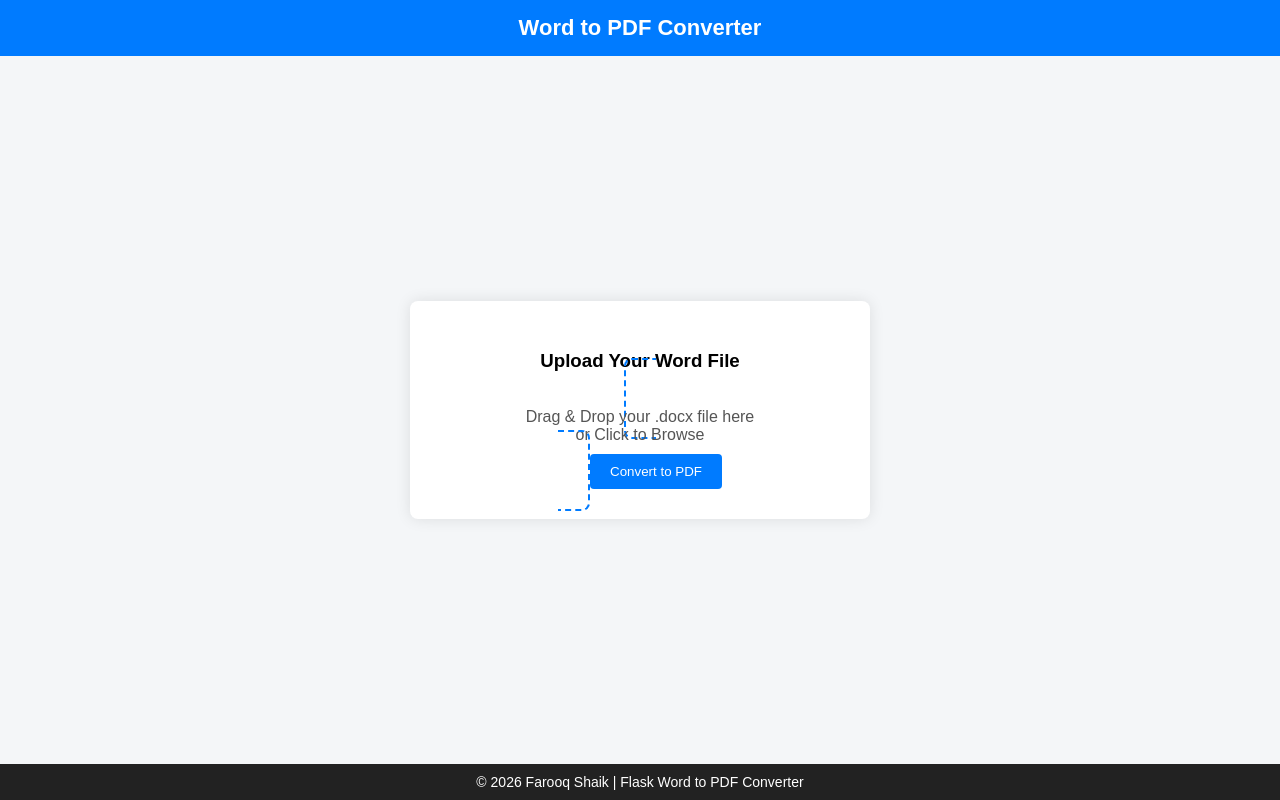
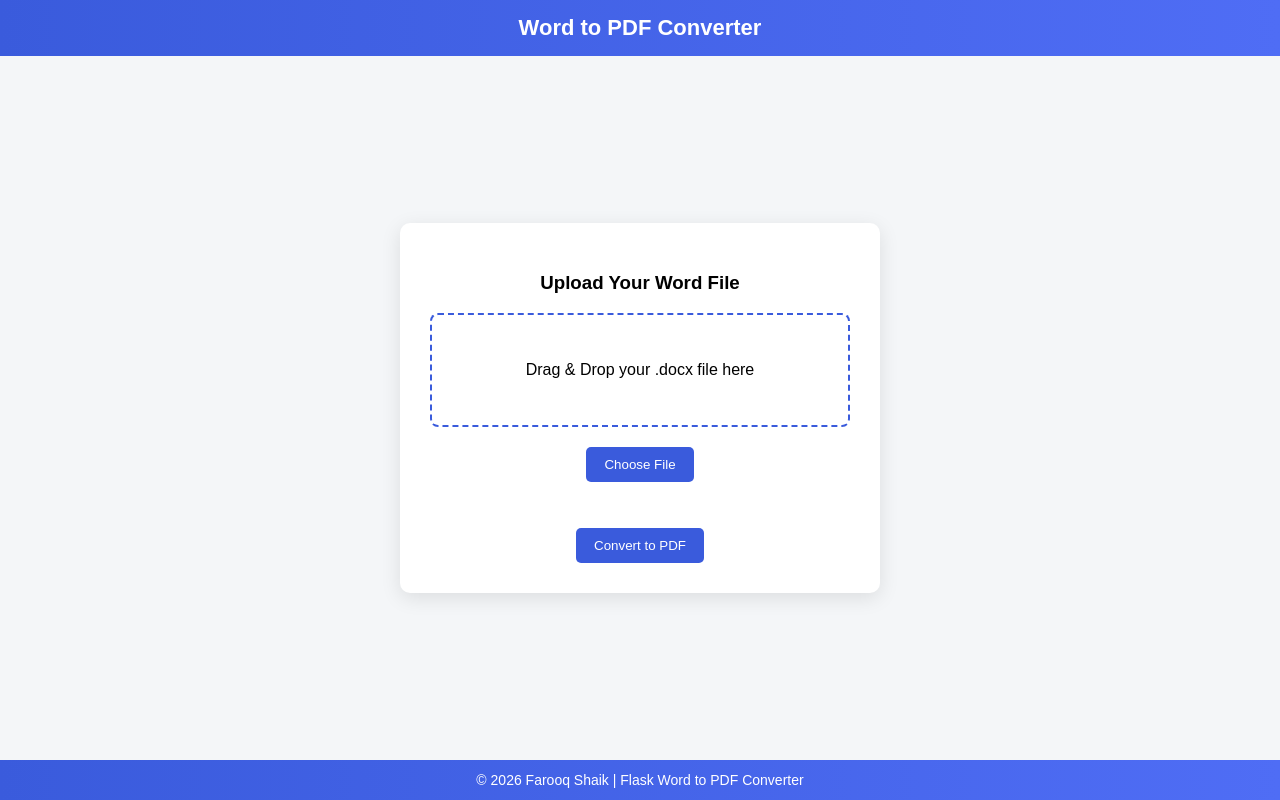
Before and after one commit to funfarooq/word-to-pdf, a Flask app: page / in a window 1280 px wide. Run offline with Flask 3, Linux system fonts and the light colour scheme.

Commit message:
Update index.html

```diff
--- a/templates/index.html
+++ b/templates/index.html
@@ -6,8 +6,8 @@
 
 <style>
 body {
+    margin: 0;
     font-family: Arial, sans-serif;
-            margin: 0;
     background: #f4f6f8;
     display: flex;
     flex-direction: column;
@@ -16,15 +16,15 @@
 
 /* Header */
 header {
-            background: #007bff;
+    background: linear-gradient(90deg, #3a5bdc, #4f6df5);
     color: white;
-            padding: 15px 0;
     text-align: center;
+    padding: 15px;
     font-size: 22px;
     font-weight: bold;
 }
 
-        /* Main container */
+/* Container */
 .container {
     flex: 1;
     display: flex;
@@ -33,61 +33,65 @@
 }
 
 .box {
-            background: #ffffff;
+    background: white;
     padding: 30px;
-            border-radius: 8px;
-            box-shadow: 0 0 15px rgba(0,0,0,0.1);
-            width: 400px;
+    width: 420px;
+    border-radius: 10px;
+    box-shadow: 0 5px 20px rgba(0,0,0,0.1);
     text-align: center;
 }
 
 /* Drag Area */
 .drop-area {
-            border: 2px dashed #007bff;
+    border: 2px dashed #3a5bdc;
     border-radius: 8px;
     padding: 30px;
-            cursor: pointer;
-            margin-bottom: 15px;
+    margin-bottom: 20px;
     transition: 0.3s;
 }
 
-        .drop-area:hover {
-            background: #e9f2ff;
+.drop-area.dragover {
+    background-color: #e8edff;
 }
 
-        .drop-area p {
-            margin: 0;
-            color: #555;
+/* Buttons */
+.btn {
+    background: #3a5bdc;
+    color: white;
+    border: none;
+    padding: 10px 18px;
+    border-radius: 5px;
+    cursor: pointer;
+    transition: 0.3s;
+    display: inline-block;
 }
 
+.btn:hover {
+    background: #2f4ecb;
+}
+
+.file-name {
+    margin-top: 10px;
+    font-size: 14px;
+    color: #333;
+}
+
+/* Hide default input */
 input[type="file"] {
     display: none;
 }
 
-        button {
-            background: #007bff;
-            color: white;
-            border: none;
-            padding: 10px 20px;
-            cursor: pointer;
-            border-radius: 4px;
-            margin-top: 10px;
-        }
-
-        button:hover {
-            background: #0056b3;
-        }
-
 /* Footer */
 footer {
-            background: #222;
+    background: linear-gradient(90deg, #3a5bdc, #4f6df5);
     color: white;
     text-align: center;
-            padding: 10px;
+    padding: 12px;
     font-size: 14px;
 }
 </style>
 </head>
+
 <body>
 
 <header>
@@ -100,12 +104,23 @@
 
         <form action="/convert" method="post" enctype="multipart/form-data">
 
-            <label class="drop-area" id="drop-area">
-                <p>Drag & Drop your .docx file here<br>or Click to Browse</p>
+            <div class="drop-area" id="dropArea">
+                <p>Drag & Drop your .docx file here</p>
+            </div>
+
+            <!-- Choose Button -->
+            <button type="button" class="btn" onclick="document.getElementById('fileInput').click()">
+                Choose File
+            </button>
+
             <input type="file" name="file" id="fileInput" accept=".docx" required>
-            </label>
 
-            <button type="submit">Convert to PDF</button>
+            <div class="file-name" id="fileName"></div>
+
+            <br><br>
+
+            <button type="submit" class="btn">Convert to PDF</button>
+
         </form>
     </div>
 </div>
@@ -115,24 +130,34 @@
 </footer>
 
 <script>
-    const dropArea = document.getElementById("drop-area");
+const dropArea = document.getElementById("dropArea");
 const fileInput = document.getElementById("fileInput");
+const fileName = document.getElementById("fileName");
 
-    dropArea.addEventListener("click", () => fileInput.click());
-
-    dropArea.addEventListener("dragover", (e) => {
-        e.preventDefault();
-        dropArea.style.background = "#e9f2ff";
+// Show file name when selected
+fileInput.addEventListener("change", function() {
+    if (fileInput.files.length > 0) {
+        fileName.textContent = "Selected: " + fileInput.files[0].name;
+    }
 });
 
-    dropArea.addEventListener("dragleave", () => {
-        dropArea.style.background = "white";
+// Drag over
+dropArea.addEventListener("dragover", function(e) {
+    e.preventDefault();
+    dropArea.classList.add("dragover");
 });
 
-    dropArea.addEventListener("drop", (e) => {
+// Drag leave
+dropArea.addEventListener("dragleave", function() {
+    dropArea.classList.remove("dragover");
+});
+
+// Drop
+dropArea.addEventListener("drop", function(e) {
     e.preventDefault();
+    dropArea.classList.remove("dragover");
     fileInput.files = e.dataTransfer.files;
-        dropArea.style.background = "white";
+    fileName.textContent = "Selected: " + e.dataTransfer.files[0].name;
 });
 </script>
 
```
Lines whose indentation alone changed are shown as unchanged.
